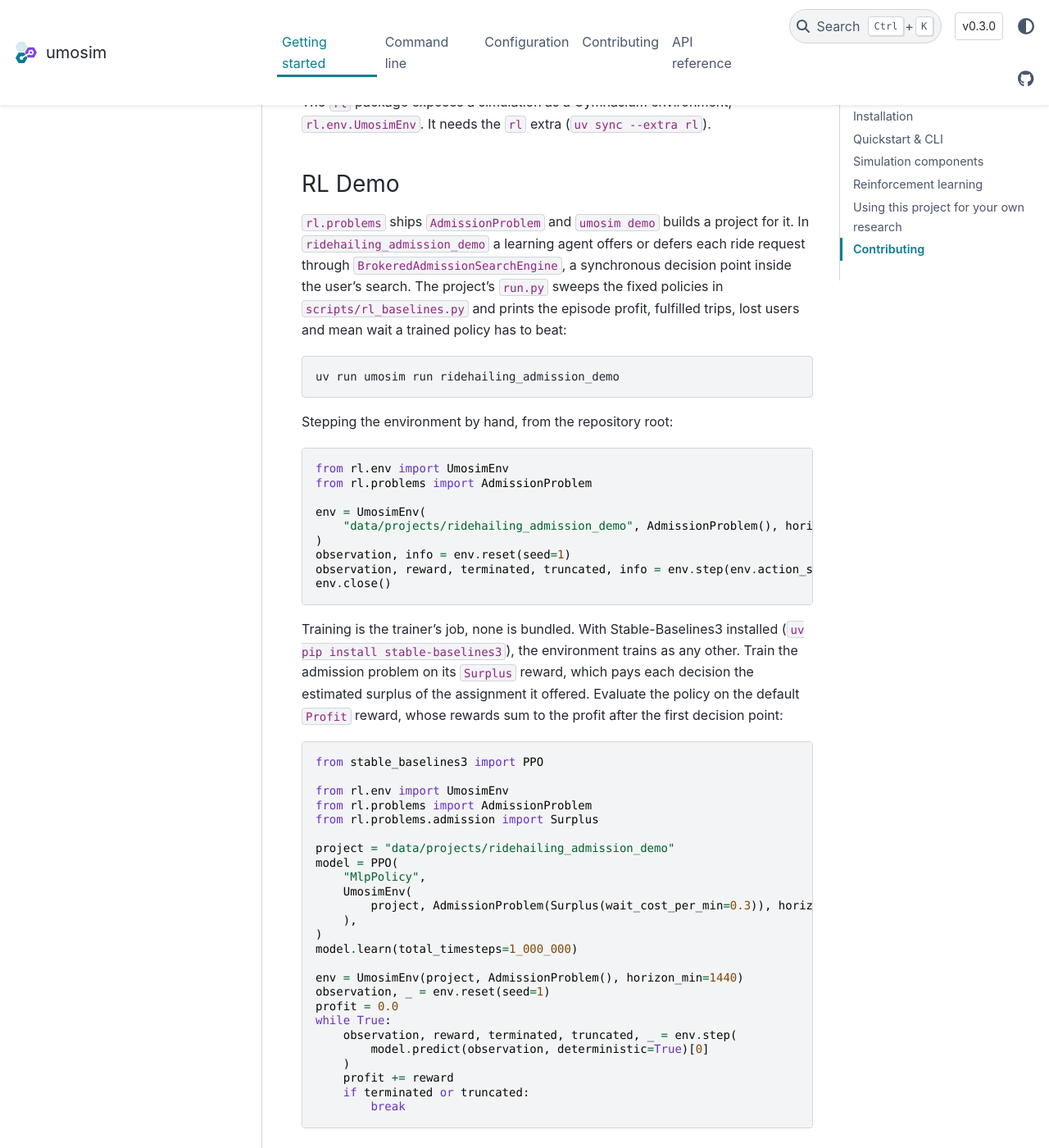
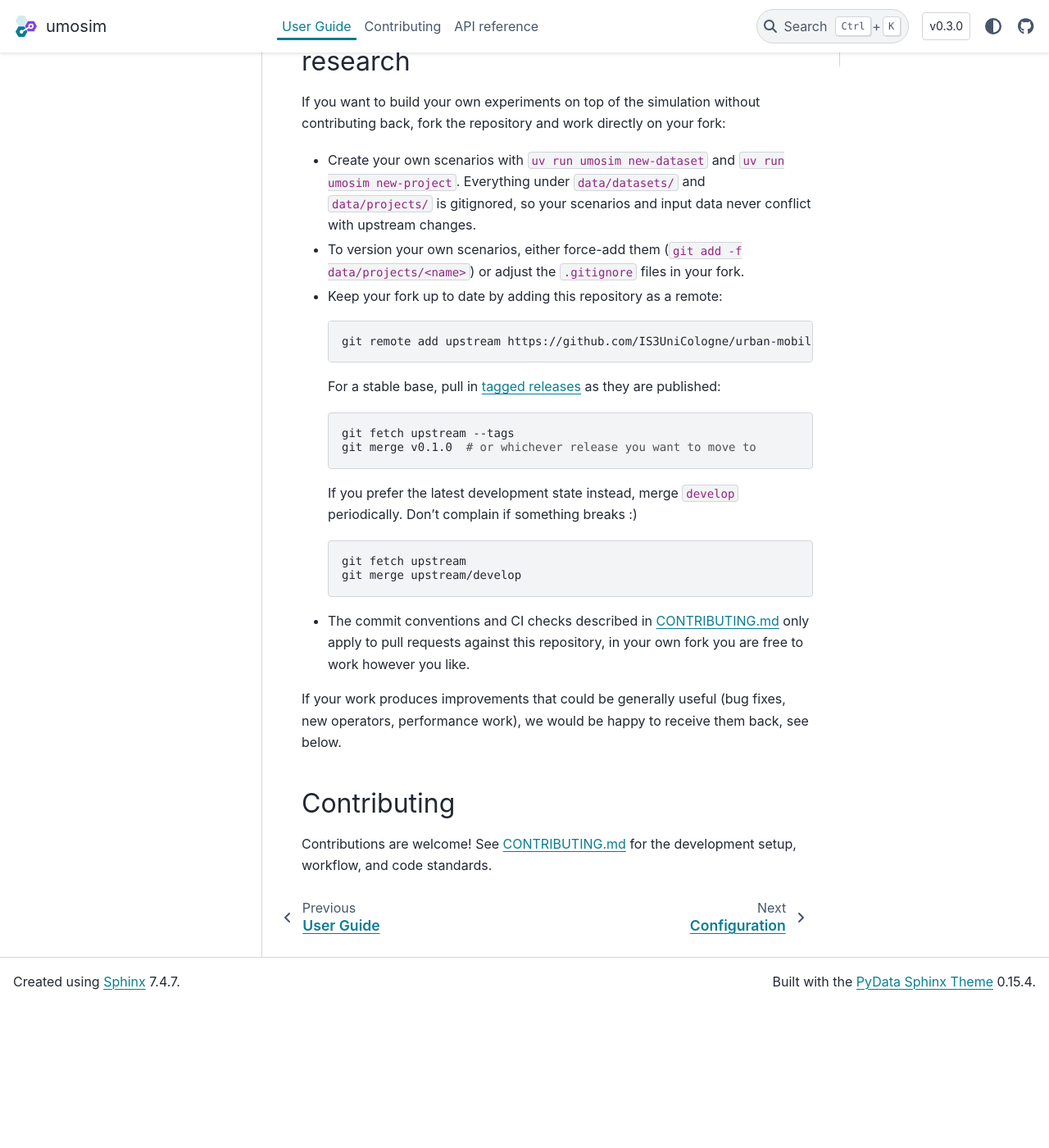
Before and after one commit to IS3UniCologne/urban-mobility-simulation, a Sphinx documentation site: the page built from docs/README.md, in a window 1280 px wide and 1400 px high, scrolled down 3134 px. Shown: the whole window at 82% size. Built offline with Sphinx 7.4.7 and the PyData theme 0.15.4, drawn with Linux system fonts in a browser that asks for light colours; the version number is read from the project's files by our own code; after the commit the page ends 4360 px from its top, so only the background shows below that; some of the changed text lies outside the part shown.

Commit message:
docs: group guide pages under a user guide section
Nest getting started, configuration, CLI and the new extensions page under
one toctree entry, so the primary sidebar lists them, and hide the empty
sidebar on the landing and contributing pages.

Co-Authored-By: Claude Opus 5.5 <noreply@anthropic.com>

````diff
--- a/README.md
+++ b/README.md
@@ -109,79 +109,6 @@ Entry point that wires the project configuration together and starts the simulat
 
 The [configuration guide](docs/configuration.md) explains how a run loads these files and lists every config field.
 
-## Reinforcement learning
-
-The `rl` package exposes a simulation as a Gymnasium environment, `rl.env.UmosimEnv`.
-It needs the `rl` extra (`uv sync --extra rl`).
-
-### RL Demo
-
-`rl.problems` ships `AdmissionProblem` and `umosim demo` builds a project for it.
-In `ridehailing_admission_demo` a learning agent offers or defers each ride request
-through `BrokeredAdmissionSearchEngine`, a synchronous decision point inside the user's
-search. The project's `run.py` sweeps the fixed policies in `scripts/rl_baselines.py`
-and prints the episode profit, fulfilled trips, lost users and mean wait a trained
-policy has to beat:
-
-```bash
-uv run umosim run ridehailing_admission_demo
-```
-
-Stepping the environment by hand, from the repository root:
-
-```python
-from rl.env import UmosimEnv
-from rl.problems import AdmissionProblem
-
-env = UmosimEnv(
-    "data/projects/ridehailing_admission_demo", AdmissionProblem(), horizon_min=1440
-)
-observation, info = env.reset(seed=1)
-observation, reward, terminated, truncated, info = env.step(env.action_space.sample())
-env.close()
-```
-
-Training is the trainer's job, none is bundled. With Stable-Baselines3 installed
-(`uv pip install stable-baselines3`), the environment trains as any other. Train the
-admission problem on its `Surplus` reward, which pays each decision the estimated surplus of the assignment it offered.
-Evaluate the policy on
-the default `Profit` reward, whose rewards sum to the profit after the first decision point:
-
-```python
-from stable_baselines3 import PPO
-
-from rl.env import UmosimEnv
-from rl.problems import AdmissionProblem
-from rl.problems.admission import Surplus
-
-project = "data/projects/ridehailing_admission_demo"
-model = PPO(
-    "MlpPolicy",
-    UmosimEnv(
-        project, AdmissionProblem(Surplus(wait_cost_per_min=0.3)), horizon_min=1440
-    ),
-)
-model.learn(total_timesteps=1_000_000)
-
-env = UmosimEnv(project, AdmissionProblem(), horizon_min=1440)
-observation, _ = env.reset(seed=1)
-profit = 0.0
-while True:
-    observation, reward, terminated, truncated, _ = env.step(
-        model.predict(observation, deterministic=True)[0]
-    )
-    profit += reward
-    if terminated or truncated:
-        break
-```
-
-### Build your own Problem:
-1. Subclass `rl.operator_problem.OperatorProblem` to define the observation, action and reward
-   when the learning agent acts for one operator, otherwise `rl.problem.Problem`.
-2. Select (or write) a seam adapter from `rl.adapters` in the project's `operators.py` through the
-   matching `*_TYPE` field, e.g. `SEARCH_ENGINE_TYPE=BrokeredAdmissionSearchEngine`.
-3. Create the environment with `UmosimEnv(project_dir, YourProblem())`.
-
 ## Using this project for your own research
 
 If you want to build your own experiments on top of the simulation without contributing
--- a/docs/conf.py
+++ b/docs/conf.py
@@ -87,6 +87,8 @@ html_show_sourcelink = False
 html_static_path = ["_static"]
 html_css_files = ["custom.css"]
 html_js_files = ["sidebar.js"]
+# Top-level pages without pages below them would show an empty sidebar
+html_sidebars = {"index": [], "CONTRIBUTING": []}
 html_theme_options = {
     "logo": {
         "text": "umosim",
````
Also changed, not shown: other parts of README.md (+1 -1 lines), docs/extensions.md (added, +98 -0 lines), docs/guide.md (added, +12 -0 lines), docs/index.md (+1 -3 lines).
